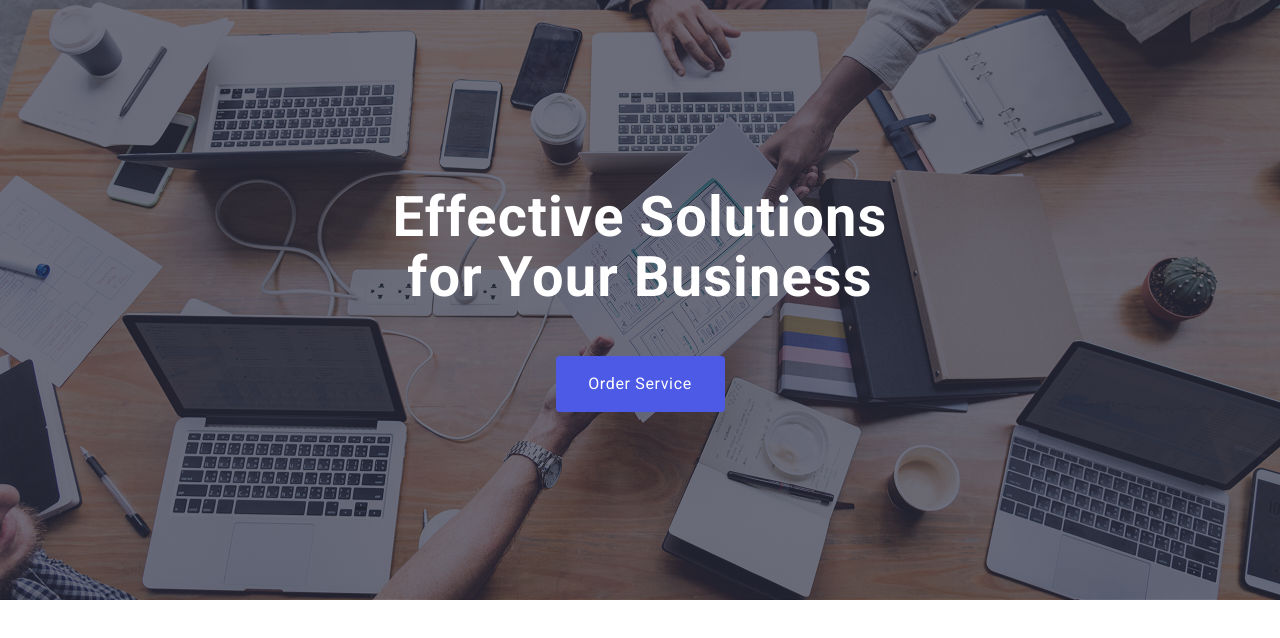
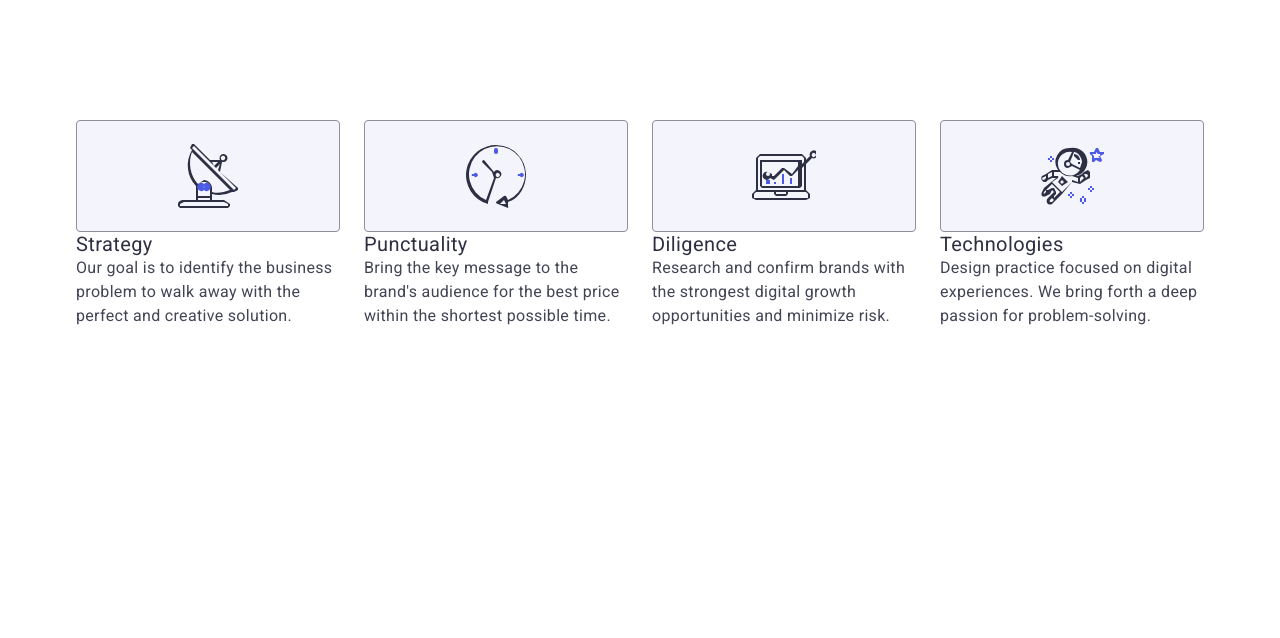
Before and after one commit to kostia-chernishevich/goit-markup-hw-06, a plain HTML site: page index.html in a window 1280 px wide. Drawn offline with nearby package versions, Linux system fonts and the light colour scheme.

Commit message:
add index file

```diff
--- a/css/styles.css
+++ b/css/styles.css
@@ -352,3 +352,116 @@ p {
   transition-duration: 250ms;
   transition-timing-function: cubic-bezier(0.4, 0, 0.2, 1);
 }
+/* main 2 */
+.main-container {
+  display: flex;
+}
+.section-main {
+  padding: 96px 0;
+}
+@media screen and (min-width: 768px) {
+  .section-main {
+    padding: 96px 0;
+  }
+}
+@media screen and (min-width: 1158px) {
+  .section-main {
+    padding: 120px 0;
+  }
+}
+.hidden {
+  position: absolute;
+  white-space: nowrap;
+  width: 1px;
+  height: 1px;
+  overflow: hidden;
+  border: 0;
+  padding: 0;
+  clip: rect(0 0 0 0);
+  clip-path: inset(100%);
+  margin: -1px;
+}
+.main-list {
+  display: flex;
+  flex-wrap: wrap;
+  gap: 72px;
+}
+@media screen and (min-width: 768px) {
+  .main-list {
+    gap: 24px;
+  }
+}
+.main-item {
+  width: 100%;
+}
+@media screen and (min-width: 768px) {
+  .main-item {
+    width: calc((100% - 24px) / 2);
+  }
+}
+@media screen and (min-width: 1158px) {
+  .main-item {
+    width: 264px;
+    width: calc((100% - 72px) / 4);
+  }
+}
+.main-list-icon {
+  display: flex;
+  align-items: center;
+  justify-content: center;
+  background-color: #f4f4fd;
+  margin-bottom: 0px;
+}
+
+@media screen and (min-width: 1158px) {
+  .main-list-icon {
+    border: 1px solid #8e8f99;
+    border-radius: 4px;
+    width: 264px;
+    height: 112px;
+  }
+}
+.main-icon {
+  display: none;
+}
+@media screen and (min-width: 1158px) {
+  .main-icon {
+    display: flex;
+    justify-content: center;
+    align-items: center;
+    margin: 24px auto;
+  }
+}
+.title-contant {
+  font-weight: 700;
+  font-size: 36px;
+  line-height: 1.1;
+  letter-spacing: 0.02em;
+  color: #2e2f42;
+  text-align: center;
+}
+@media screen and (min-width: 768px) {
+  .title-contant {
+    text-align: start;
+  }
+}
+@media screen and (min-width: 1158px) {
+  .title-contant {
+    font-weight: 500;
+    font-size: 20px;
+    line-height: 1.2;
+    margin-bottom: 0;
+  }
+}
+.text {
+  font-weight: 500;
+  font-size: 16px;
+  line-height: 1.5;
+  letter-spacing: 0.02em;
+  color: #434455;
+}
+@media screen and (min-width: 1158px) {
+  .text {
+    font-weight: 400;
+  }
+}
--- a/index.html
+++ b/index.html
@@ -76,15 +76,15 @@
     </header> -->
     <main>
       <!-- #region main Effective Solutions -->
-      <section id="section-1" class="section-effective-solutions">
+      <!-- <section id="section-1" class="section-effective-solutions">
         <div class="container effective-container">
           <h1 class="main-title">Effective Solutions for Your Business</h1>
           <button class="main-button" type="button">Order Service</button>
         </div>
-      </section>
+      </section> -->
       <!-- #endregion main Effective Solutions -->
       <!-- #region main 2 -->
-      <!-- <section id="section-2" class="section-main">
+      <section id="section-2" class="section-main">
         <div class="container main-container">
           <h2 class="hidden">Title</h2>
           <ul class="main-list">
@@ -138,7 +138,7 @@
             </li>
           </ul>
         </div>
-      </section> -->
+      </section>
       <!-- #endregion main 2 -->
       <!-- #region main Our Team -->
       <!-- <section id="section-3" class="section-team">
```
